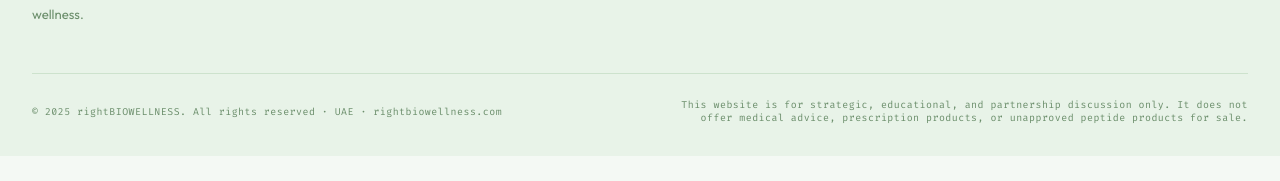
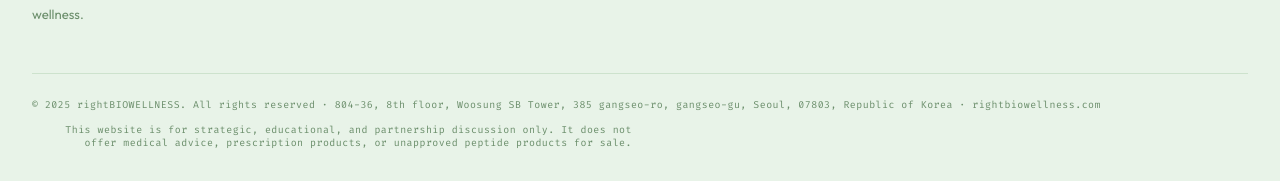
Before and after one commit to kishanjustright-afk/rightbiowellness, a plain HTML site: page index.html in a window 1280 px wide. Shown: the part 6824-7005 px from the top of the page. Before the commit the page ends 6980 px from the top, so only its background shows below. Drawn offline with Linux system fonts and the light colour scheme.

Commit message:
Put Korea address in contact info and footer
Updated the address and footer information to reflect the new location.

```diff
--- a/index.html
+++ b/index.html
@@ -2937,8 +2937,8 @@
                 <div class="ci-value">rightbiowellness.com</div>
               </div>
               <div class="ci-item">
-                <div class="ci-label">Primary Jurisdiction</div>
-                <div class="ci-value">United Arab Emirates</div>
+                <div class="ci-label">Address</div>
+                <div class="ci-value">804-36, 8th floor, Woosung SB Tower, 385 gangseo-ro, gangseo-gu, Seoul, 07803, Republic of Korea</div>
               </div>
               <div class="ci-item">
                 <div class="ci-label">Regional Focus</div>
@@ -3020,7 +3020,7 @@
         </div>
       </div>
       <div class="footer-bottom">
-        <div class="footer-legal">© 2025 rightBIOWELLNESS. All rights reserved · UAE · rightbiowellness.com</div>
+        <div class="footer-legal">© 2025 rightBIOWELLNESS. All rights reserved · 804-36, 8th floor, Woosung SB Tower, 385 gangseo-ro, gangseo-gu, Seoul, 07803, Republic of Korea · rightbiowellness.com</div>
         <div class="footer-legal" style="max-width:600px;text-align:right;">This website is for strategic, educational,
           and partnership discussion only. It does not offer medical advice, prescription products, or unapproved
           peptide products for sale.</div>
```
